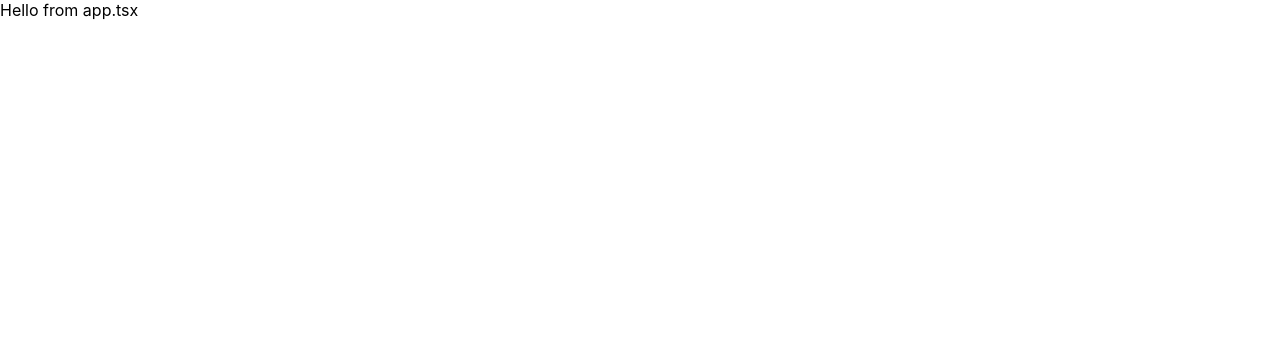
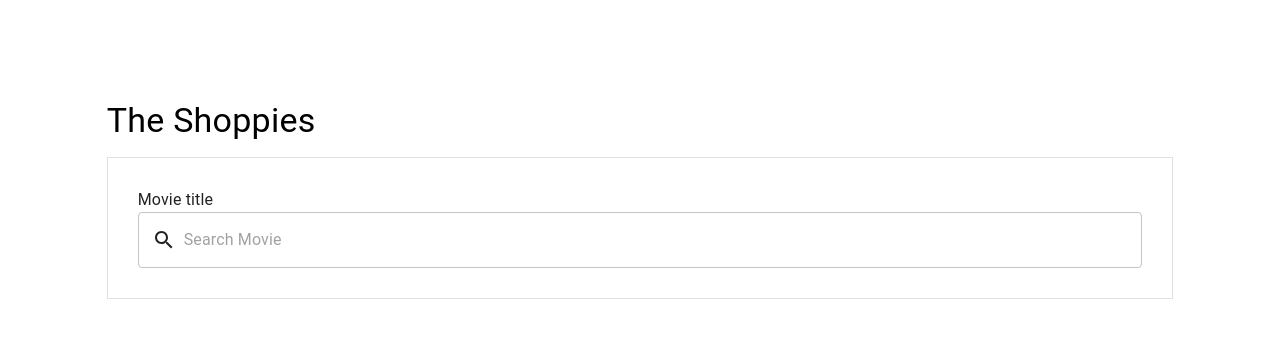
Before and after one commit to ParsaYadollahi/ShopifyChallengeFall2021, a React (Create React App) app in the folder client/: page / in a window 1280 px wide. Shown: the top 338 px of the page. Built offline with nearby package versions, Linux system fonts and the light colour scheme.

Commit message:
Added Title and searchbar (static)

```diff
--- a/client/package.json
+++ b/client/package.json
@@ -3,6 +3,9 @@
   "version": "0.1.0",
   "private": true,
   "dependencies": {
+    "@material-ui/core": "^4.11.3",
+    "@material-ui/icons": "^4.11.2",
+    "@material-ui/styles": "^4.11.3",
     "@testing-library/jest-dom": "^5.11.4",
     "@testing-library/react": "^11.1.0",
     "@testing-library/user-event": "^12.1.10",
--- a/client/src/App.tsx
+++ b/client/src/App.tsx
@@ -1,11 +1,31 @@
 import React from 'react';
 import './App.css';
 
+// Components
+import SearchBar from "./components/SearchBar"
+
+// MUI
+import Grid from "@material-ui/core/Grid"
+import Typography from "@material-ui/core/Typography"
+
 function App() {
   return (
-    <div className="App">
-      Hello from app.tsx
-    </div>
+    <>
+      <Grid
+        container
+        direction="row"
+        justify="center"
+        alignItems="center"
+      >
+        <Grid item xs={10}
+        >
+          <Typography variant="h4" component="h1" style={{ padding: '100px 0px 15px 0px' }}>
+            The Shoppies
+          </Typography>
+          <SearchBar />
+        </Grid>
+      </Grid>
+    </>
   );
 }
 
--- /dev/null
+++ b/client/src/components/SearchBar.tsx
@@ -0,0 +1,57 @@
+import React from 'react'
+
+// MUI
+import Grid from "@material-ui/core/Grid"
+import Typography from "@material-ui/core/Typography";
+import Paper from "@material-ui/core/Paper"
+import TextField from '@material-ui/core/TextField';
+import SearchIcon from '@material-ui/icons/Search';
+import InputAdornment from '@material-ui/core/InputAdornment';
+
+export default function SearchBar() {
+  return (
+    <>
+      <Grid
+        container
+        direction="row"
+        justify="center"
+        alignItems="center"
+      >
+        <Grid item xs={12}>
+          <Paper variant="outlined" square>
+
+            <Grid
+              container
+              direction="row"
+              justify="flex-start"
+              alignItems="center"
+              style={{ padding: '30px' }}
+            >
+              <Grid item xs={12}>
+                <Typography>
+                  Movie title
+                </Typography>
+                <TextField
+                  variant="outlined"
+                  placeholder="Search Movie"
+                  fullWidth
+                  InputProps={{
+                    startAdornment: (
+                      <InputAdornment position="start">
+                        <SearchIcon />
+                      </InputAdornment>
+                    )
+                  }}
+                />
+
+
+              </Grid>
+            </Grid>
+          </Paper>
+
+        </Grid>
+      </Grid>
+    </>
+
+  )
+}
```
Also changed, not shown: 2 other files (tests, documents, lock files or other folders).
